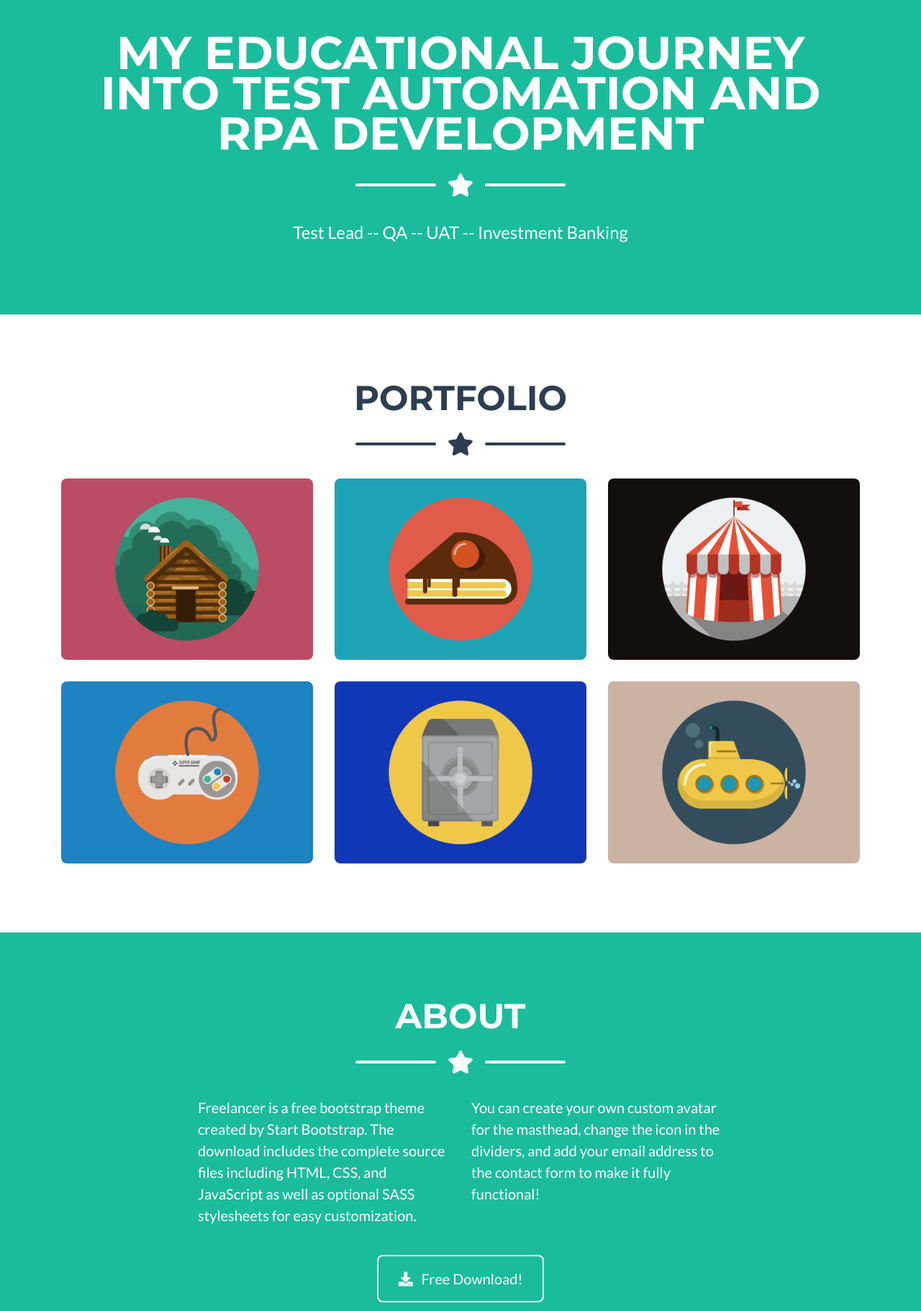
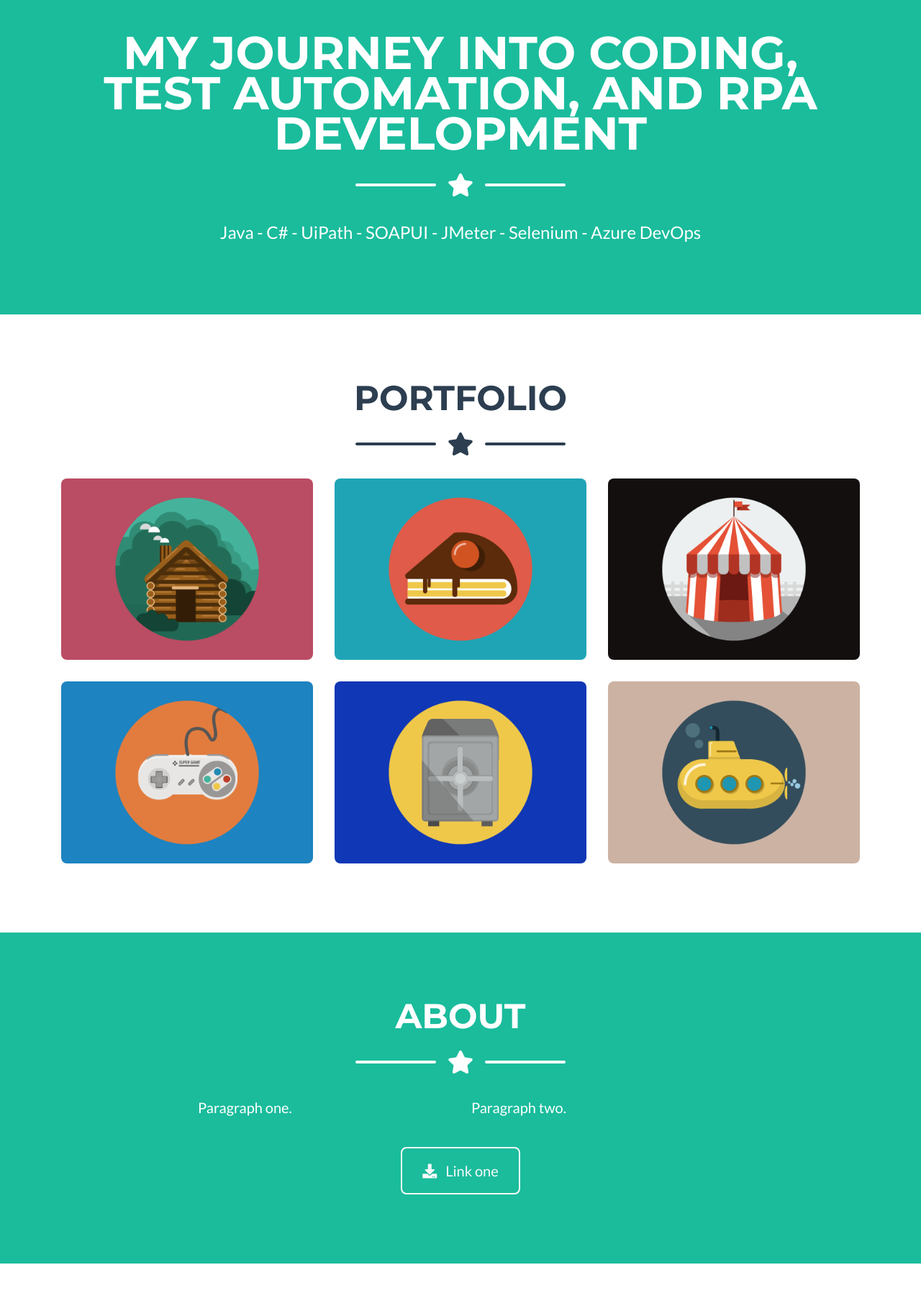
Before and after one commit to GRibbans/gribbans.github.io, a website with bundled scripts: page index.html in a window 1280 px wide. Shown: the part 458-2280 px from the top of the page at 72% size. Built offline with nearby package versions, Linux system fonts and the light colour scheme.

Commit message:
update 2
update 2

```diff
--- a/index.html
+++ b/index.html
@@ -33,6 +33,9 @@
       <div class="collapse navbar-collapse" id="navbarResponsive">
         <ul class="navbar-nav ml-auto">
           <li class="nav-item mx-0 mx-lg-1">
+            <a class="nav-link py-3 px-0 px-lg-3 rounded js-scroll-trigger" href="#learning">Learning</a>
+          </li>
+          <li class="nav-item mx-0 mx-lg-1">
             <a class="nav-link py-3 px-0 px-lg-3 rounded js-scroll-trigger" href="#portfolio">Portfolio</a>
           </li>
           <li class="nav-item mx-0 mx-lg-1">
@@ -54,7 +57,7 @@
       <img class="masthead-avatar mb-5" src="img/avataaars.svg" alt="">
 
       <!-- Masthead Heading -->
-      <h1 class="masthead-heading text-uppercase mb-0">My educational journey into Test Automation and RPA Development</h1>
+      <h1 class="masthead-heading text-uppercase mb-0">My journey into Coding, Test Automation, and RPA Development</h1>
 
       <!-- Icon Divider -->
       <div class="divider-custom divider-light">
@@ -66,7 +69,7 @@
       </div>
 
       <!-- Masthead Subheading -->
-      <p class="masthead-subheading font-weight-light mb-0">Test Lead -- QA -- UAT -- Investment Banking</p>
+      <p class="masthead-subheading font-weight-light mb-0">Java - C# - UiPath - SOAPUI - JMeter - Selenium - Azure DevOps</p>
 
     </div>
   </header>
@@ -187,10 +190,10 @@
       <!-- About Section Content -->
       <div class="row">
         <div class="col-lg-4 ml-auto">
-          <p class="lead">Freelancer is a free bootstrap theme created by Start Bootstrap. The download includes the complete source files including HTML, CSS, and JavaScript as well as optional SASS stylesheets for easy customization.</p>
+          <p class="lead">Paragraph one.</p>
         </div>
         <div class="col-lg-4 mr-auto">
-          <p class="lead">You can create your own custom avatar for the masthead, change the icon in the dividers, and add your email address to the contact form to make it fully functional!</p>
+          <p class="lead">Paragraph two.</p>
         </div>
       </div>
 
@@ -198,7 +201,7 @@
       <div class="text-center mt-4">
         <a class="btn btn-xl btn-outline-light" href="https://startbootstrap.com/themes/freelancer/">
           <i class="fas fa-download mr-2"></i>
-          Free Download!
+          Link one
         </a>
       </div>
 
```
Also changed, not shown: 1 other file.
